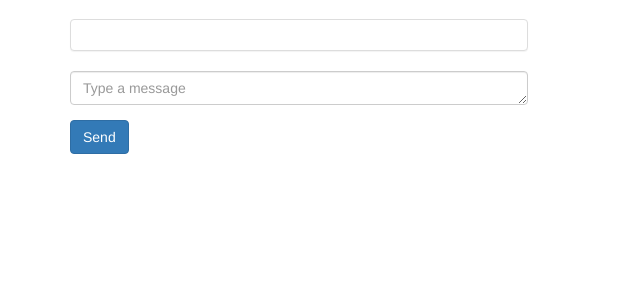
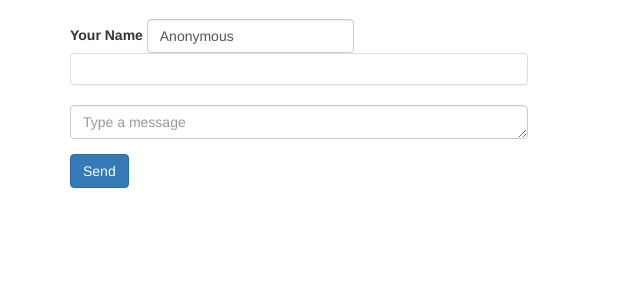
Before and after one commit to HarshShah1997/Chat-System, a Flask app: page / in a window 1280 px wide. Shown: the part 51-351 px from the top of the page, without its empty margins (0-640 px from the left). Run offline with Flask 2, Linux system fonts and the light colour scheme; data that the repository does not hold is empty; some libraries are stand-ins or nearby versions.

Commit message:
Added names

```diff
--- a/server.py
+++ b/server.py
@@ -10,8 +10,9 @@ def root():
 @app.route("/_receiveMessage", methods=["POST"])
 def receiveMessage():
     message = request.form['chatText']
+    name = request.form['username']
     if message.strip() != '':
-        messages.append(message)
+        messages.append((name, message))
     return ('', 204)
 
 @app.route("/_sendMessages")
@@ -20,8 +21,8 @@ def sendMessagesList():
     return rendered
 
 def getHtml():
-    text = '''{% for msg in messages %}
-                {{ msg }}<br>
+    text = '''{% for name, msg in messages %}
+                {{ name }}: {{ msg }}<br>
               {% endfor %}'''
     return render_template_string(text, messages=messages)
 
--- a/templates/home.html
+++ b/templates/home.html
@@ -45,12 +45,14 @@
 <div class="container">
     <div class="row">
         <div class="col-lg-5">
+            <form class="form-inline">
+                <div class="form-group">
+                    <label for="username">Your Name</label>
+                    <input class="form-control" type="text" name="username" id="username" value="Anonymous">
+                </div>
+            </form>
             <div class="panel panel-default">
                 <div id="panelBody" class="panel-body">
-                    {% for msg in messages %}
-                    {{ msg }}<br>
-                    {% endfor %}
-
                 </div>
                 <!--./panel-body-->
 
@@ -60,7 +62,7 @@
             <div class="form-group">
                 <textarea class="form-control" rows="1" id="chatText" name="chatText" placeholder="Type a message"></textarea>
             </div>
-            <button class="btn btn-primary">Send</button>
+            <button id="send" class="btn btn-primary">Send</button>
             <!--</form>-->
 
         </div>
@@ -80,7 +82,8 @@ function sendMessage() {
         url: "{{ url_for('receiveMessage') }}",
         type: "POST",
         data: {
-        'chatText': $("#chatText").val()
+        'chatText': $("#chatText").val(),
+        'username': $("#username").val()
         },
         success: function() {
             recvMessage(),
@@ -103,6 +106,11 @@ function recvMessage() {
 }
 
 $(document).ready(function() {
+    $("#chatText").keypress(function(e) {
+        if (e.keyCode == 13) {
+            $("#send").click();
+        }
+    });
     $("button").click(sendMessage);
     setTimeout(recvMessage, interval);
 });
```
